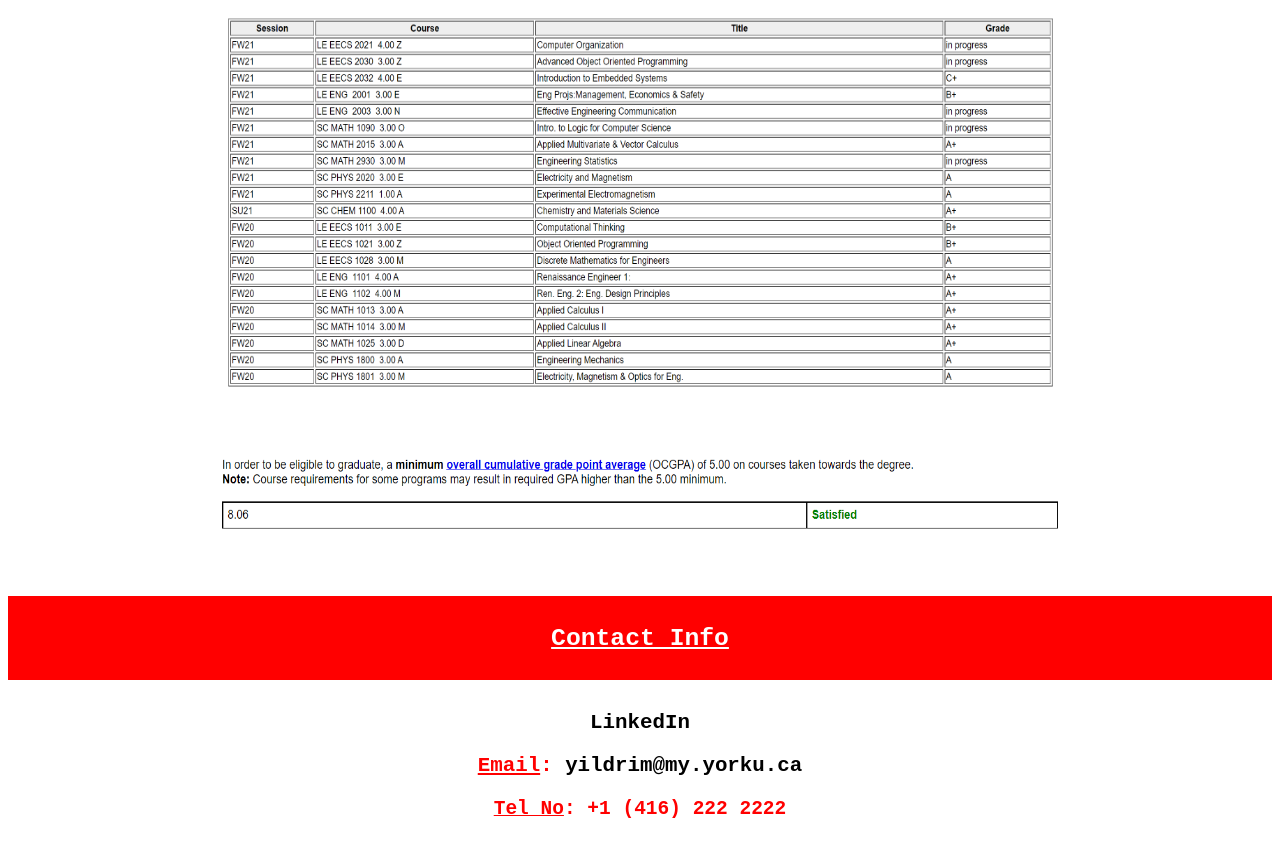
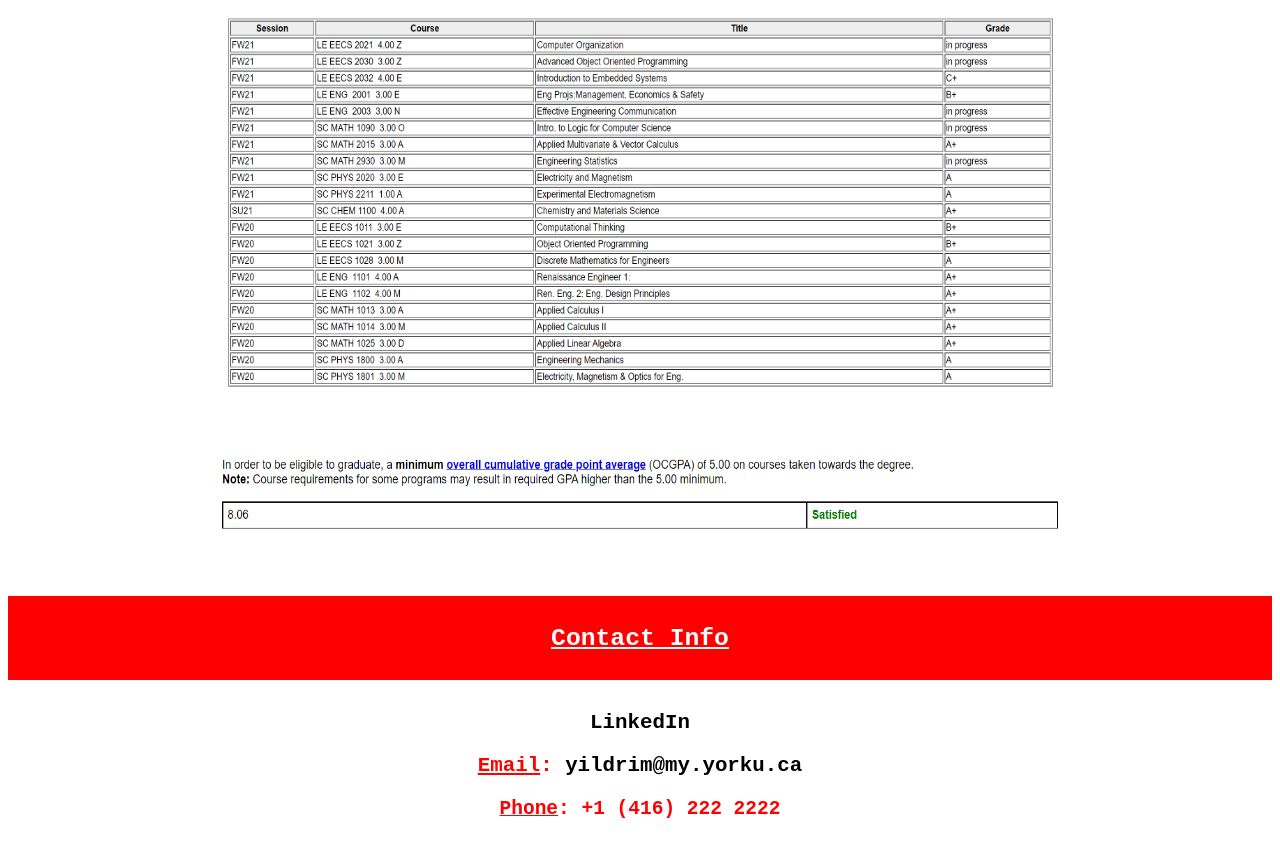
Before and after one commit to mustafayildrim/mustafayildrim.github.io, a plain HTML site: page index.html in a window 1280 px wide. Shown: the part 1650-2507 px from the top of the page. Drawn offline with Linux system fonts and the light colour scheme.

Commit message:
Update index.html

```diff
--- a/index.html
+++ b/index.html
@@ -152,7 +152,7 @@ Contact Info
 </a></pre></h7>
 
 <h8 class="center"><pre style="background-color:white;">
-<u>Tel No</u>: +1 (416) 222 2222
+<u>Phone</u>: +1 (416) 222 2222
 </pre></h8></b>
 <br><br><br>
    </body>
```
